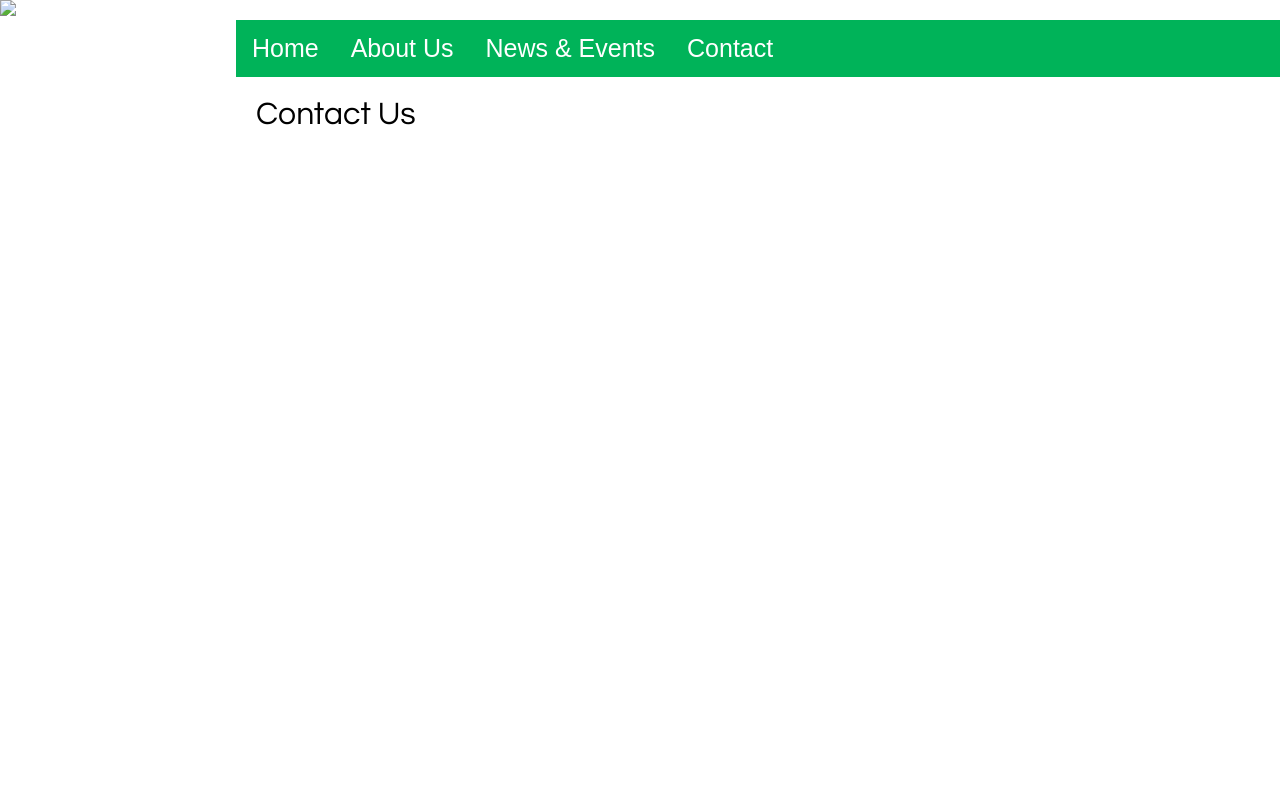
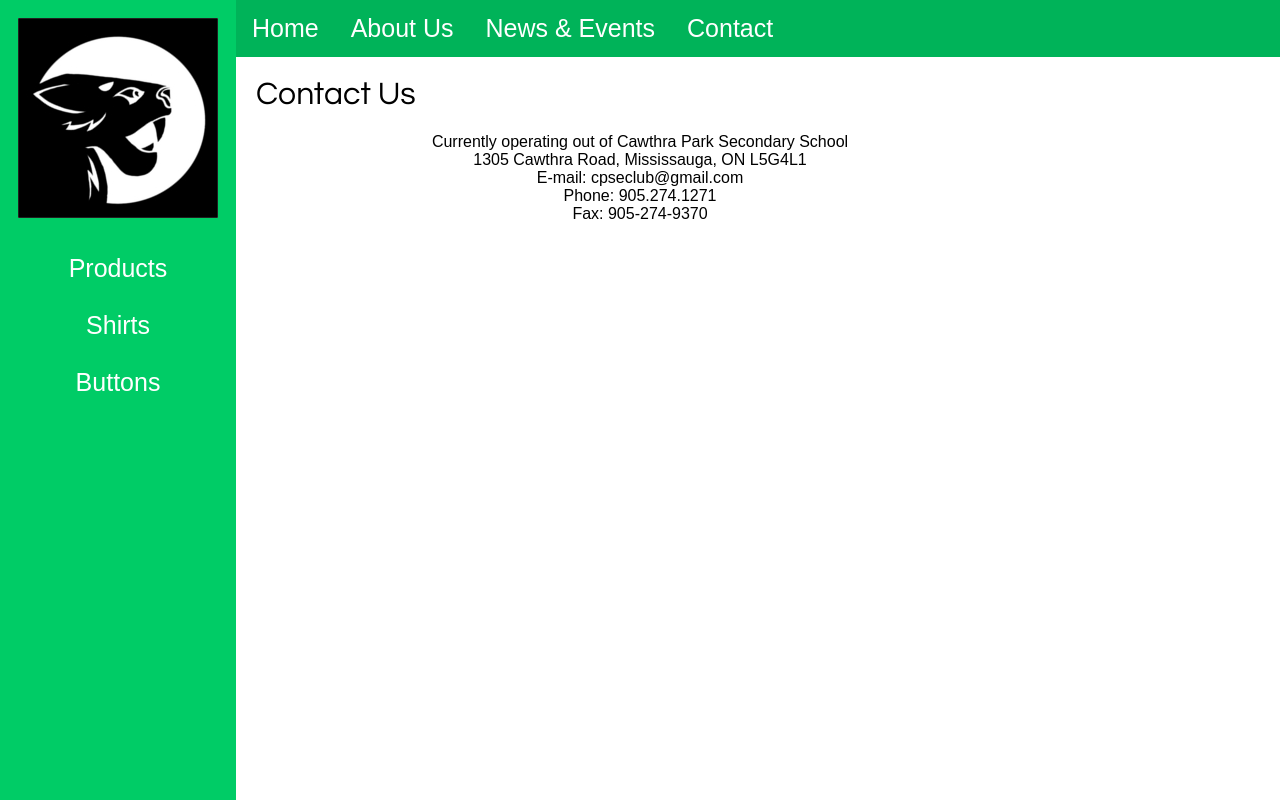
Before and after one commit to cpseclub/cpseclub.github.io, a plain HTML site: page contact.html in a window 1280 px wide. Drawn offline with Linux system fonts and the light colour scheme.

Commit message:
Create contact.html

```diff
--- a/contact.html
+++ b/contact.html
@@ -2,11 +2,18 @@
 <html>
 <head>
 <meta charset="utf-8"/>
+<meta name="viewport" content="width=device-width, initial-scale=1.0">
 <link rel="stylesheet" type="text/css" href="stylesheet.css">
 </head>
 <body>
-<!--CPSE Top Right Corner Logo-->
-<a href="index.html" title="Home"><img src="assets/top banner.png" class="topbanner" /></a>
+<!--Side Navigation Bar-->
+<ul class="sidenav">
+	<!--CPSEC Top Right Corner Logo-->
+	<a href="index.html" title="Home"><img src="assets/cornerlogo.jpeg" class="cornerlogo" /></a>
+	<li><a href="products.html">Products</a></li>
+	<li><a href="shirts.html">Shirts</a></li>
+	<li><a href="buttons.html">Buttons</a></li>
+</ul>
 <!--Top Navigation Bar-->
 <div class="topnav">
 	<a href="index.html">Home</a>
@@ -14,7 +21,9 @@
 	<a href="news.html">News & Events</a>
 	<a href="contact.html">Contact</a>
 </div>
-<!--Page Title-->
-<h1>Contact Us</h1>
+<h1>
+Contact Us
+</h1>
+<p>Currently operating out of Cawthra Park Secondary School<br>1305 Cawthra Road, Mississauga, ON L5G4L1<br>E-mail: cpseclub@gmail.com<br>Phone: 905.274.1271<br>Fax: 905-274-9370</p>
 </body>
 </html>
```
